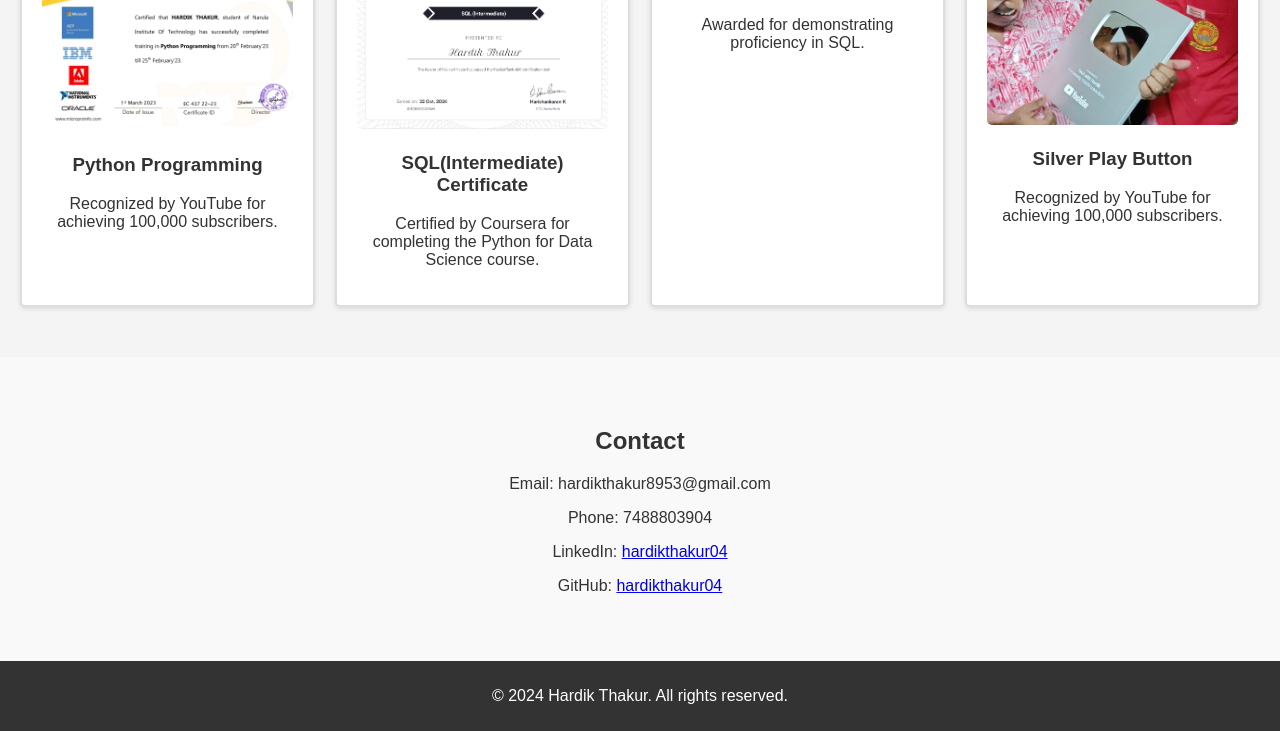
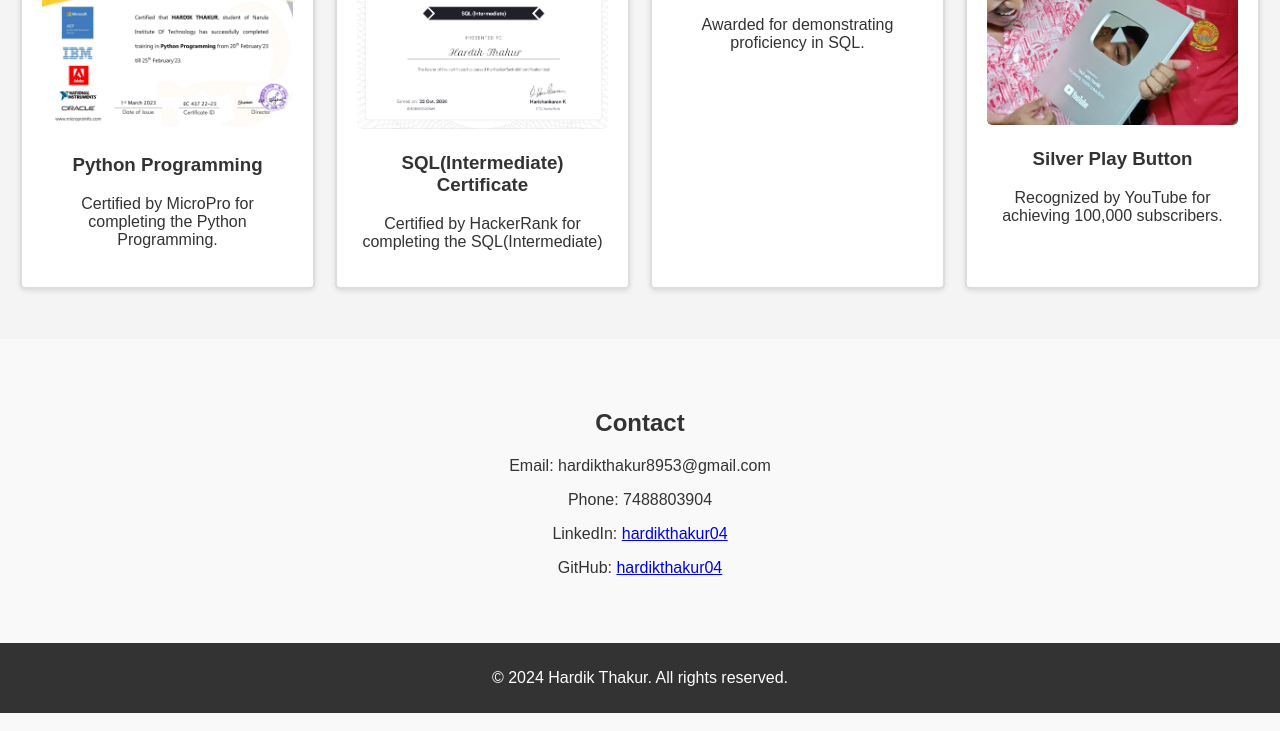
Before and after one commit to HardikThakur04/Portfolio-Website-Hardik, a plain HTML site: page index.html in a window 1280 px wide. Shown: the part 2166-2897 px from the top of the page. Drawn offline with Linux system fonts and the light colour scheme.

Commit message:
Update index.html

```diff
--- a/index.html
+++ b/index.html
@@ -108,12 +108,12 @@
             <div class="award-box">
                 <img src="img/mircopro.png" alt="Award 1">
                 <h3>Python Programming</h3>
-                <p>Recognized by YouTube for achieving 100,000 subscribers.</p>
+                <p>Certified by MicroPro for completing the Python Programming.</p>
             </div>
             <div class="award-box">
                 <img src="img/sql certificate.png" alt="Certificate 1">
                 <h3>SQL(Intermediate) Certificate</h3>
-                <p>Certified by Coursera for completing the Python for Data Science course.</p>
+                <p>Certified by HackerRank for completing the SQL(Intermediate)</p>
             </div>
             <div class="award-box">
                 <img src="certificate2.jpg" alt="Certificate 2">
```
